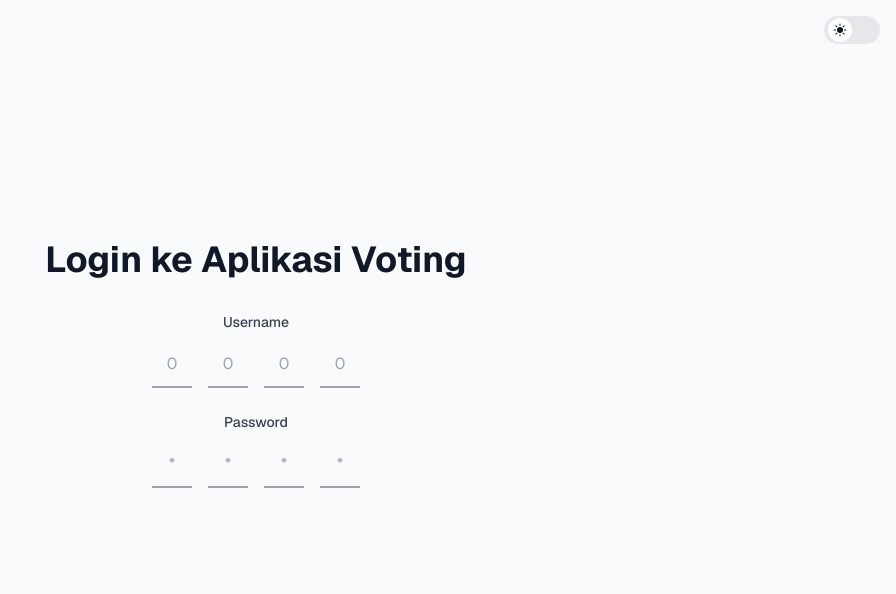
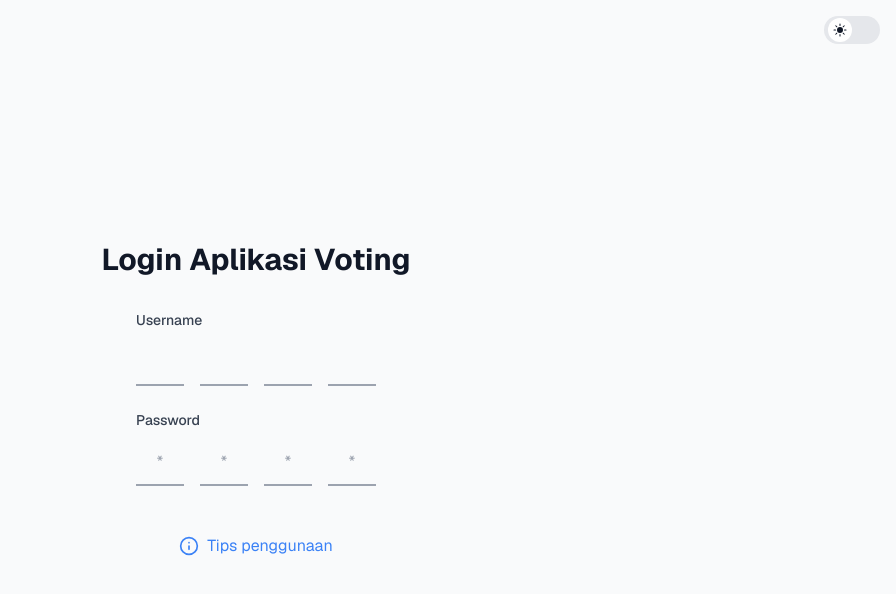
Before and after one commit to andikyudo/input-app2024.app, a Next.js app: page / in a window 1280 px wide. Shown: the top 594 px of the page, without its empty margins (384-1280 px from the left). Built offline with nearby package versions, Linux system fonts and the light colour scheme.

Commit message:
Login Page with ToolTip and WA number Oke

```diff
--- a/src/app/page.tsx
+++ b/src/app/page.tsx
@@ -1,12 +1,20 @@
 "use client";
 
-import { useState, useRef, useEffect } from "react";
+import React, { useState, useRef, useEffect } from "react";
 import { useRouter } from "next/navigation";
-import { ThemeProvider } from "next-themes";
 import { authenticateUser } from "../utils/authData";
 import ToggleSwitch from "../components/ToggleSwitch";
+import { Info, AlertCircle } from "lucide-react";
 
-const NumericInput = ({ value, onChange, placeholder, label }) => {
+const NumericInput = ({
+	value,
+	onChange,
+	placeholder,
+	label,
+	onComplete,
+	onBackspace,
+	inputRef,
+}) => {
 	const inputRefs = useRef([]);
 
 	useEffect(() => {
@@ -22,6 +30,8 @@ const NumericInput = ({ value, onChange, placeholder, label }) => {
 
 			if (inputValue && index < 3) {
 				inputRefs.current[index + 1].focus();
+			} else if (index === 3 && inputValue) {
+				onComplete();
 			}
 		}
 	};
@@ -29,25 +39,30 @@ const NumericInput = ({ value, onChange, placeholder, label }) => {
 	const handleKeyDown = (index, e) => {
 		if (e.key === "Backspace" && !value[index] && index > 0) {
 			inputRefs.current[index - 1].focus();
+		} else if (e.key === "Backspace" && index === 0 && !value[0]) {
+			onBackspace();
 		}
 	};
 
 	return (
-		<div className='mb-6'>
-			<label className='block text-sm font-medium text-gray-700 dark:text-gray-300 mb-2'>
+		<div className='mb-6 w-full'>
+			<label className='block text-sm font-medium text-gray-700 dark:text-gray-300 mb-2 text-left'>
 				{label}
 			</label>
-			<div className='flex justify-center space-x-4 px-4'>
+			<div className='flex justify-center space-x-4'>
 				{[0, 1, 2, 3].map((index) => (
 					<div key={index} className='relative'>
 						<input
-							ref={(el) => (inputRefs.current[index] = el)}
+							ref={(el) => {
+								inputRefs.current[index] = el;
+								if (index === 0) inputRef.current = el;
+							}}
 							type='text'
 							maxLength={1}
 							value={value[index] || ""}
 							onChange={(e) => handleChange(index, e)}
 							onKeyDown={(e) => handleKeyDown(index, e)}
-							className='w-10 h-12 text-center bg-transparent border-b-2 border-gray-400 dark:border-gray-600 focus:border-blue-500 focus:outline-none text-xl text-gray-900 dark:text-white'
+							className='w-12 h-12 text-center bg-transparent border-b-2 border-gray-400 dark:border-gray-600 focus:border-blue-500 focus:outline-none text-xl text-gray-900 dark:text-white'
 						/>
 						{!value[index] && (
 							<span className='absolute inset-0 flex items-center justify-center text-gray-400 dark:text-gray-600 pointer-events-none'>
@@ -65,7 +80,10 @@ function LoginPage() {
 	const [username, setUsername] = useState("");
 	const [password, setPassword] = useState("");
 	const [error, setError] = useState("");
+	const [showTooltip, setShowTooltip] = useState(false);
 	const router = useRouter();
+	const usernameInputRef = useRef(null);
+	const passwordInputRef = useRef(null);
 
 	useEffect(() => {
 		if (username.length === 4 && password.length === 4) {
@@ -76,58 +94,98 @@ function LoginPage() {
 				router.push("/input");
 			} else {
 				setError("Username atau password salah");
-				setTimeout(() => setError(""), 3000);
 			}
 		}
 	}, [username, password, router]);
 
 	useEffect(() => {
-		if (error) {
-			const timer = setTimeout(() => setError(""), 3000);
-			return () => clearTimeout(timer);
+		if (error && (username.length < 4 || password.length < 4)) {
+			setError("");
 		}
-	}, [error]);
+	}, [username, password, error]);
+
+	const handleUsernameComplete = () => {
+		passwordInputRef.current?.focus();
+	};
+
+	const handlePasswordBackspace = () => {
+		usernameInputRef.current?.focus();
+	};
 
 	return (
-		<div className='flex flex-col min-h-screen items-center justify-center bg-gray-50 dark:bg-gray-900 transition-colors duration-300'>
+		<div className='flex flex-col min-h-screen items-center justify-center bg-gray-50 dark:bg-gray-900 transition-colors duration-300 relative'>
 			<div className='absolute top-4 right-4'>
 				<ToggleSwitch />
 			</div>
-			<main className='flex w-full flex-1 flex-col items-center justify-center px-4 sm:px-20 text-center'>
-				<h1 className='text-4xl font-bold mb-8 text-gray-900 dark:text-white'>
-					Login ke Aplikasi Voting
+			<div className='w-full max-w-md px-4 sm:px-6 lg:px-8'>
+				<h1 className='text-3xl font-bold mb-8 text-gray-900 dark:text-white text-center'>
+					Login Aplikasi Voting
 				</h1>
 
-				<div className='w-full max-w-xs'>
+				<div className='space-y-6 px-4 '>
+					<div className='px-14'>
 						<NumericInput
 							value={username}
 							onChange={setUsername}
-						placeholder='0000'
+							placeholder=''
 							label='Username'
+							onComplete={handleUsernameComplete}
+							onBackspace={() => {}}
+							inputRef={usernameInputRef}
 						/>
+					</div>
+					<div className='px-14 '>
 						<NumericInput
 							value={password}
 							onChange={setPassword}
 							placeholder='****'
 							label='Password'
+							onComplete={() => {}}
+							onBackspace={handlePasswordBackspace}
+							inputRef={passwordInputRef}
 						/>
-					<div className='relative h-12 mt-6'>
 						{error && (
-							<div
-								className='absolute w-full transform transition-all duration-300 ease-in-out'
-								style={{
-									top: error ? "0" : "-100%",
-									opacity: error ? "1" : "0",
-								}}
+							<div className='bg-red-100 border border-red-400 text-red-700 px-3 py-2 rounded relative'>
+								<div className='flex items-center justify-between'>
+									<div className='flex items-center'>
+										<AlertCircle className='h-4 w-4 mr-2 flex-shrink-0' />
+										<p className='text-xs'>{error}</p>
+									</div>
+									<button
+										onClick={() =>
+											window.open("https://wa.me/+6281234567890", "_blank")
+										}
+										className='text-xs text-red-600 hover:text-red-800 underline ml-2'
 									>
-								<div className='bg-red-500 text-white py-3 px-4 rounded-md'>
-									{error}
+										Hubungi Admin
+									</button>
 								</div>
 							</div>
 						)}
 					</div>
 				</div>
-			</main>
+
+				<div className='mt-12 text-center'>
+					<button
+						onClick={() => setShowTooltip(!showTooltip)}
+						className='text-blue-500 hover:text-blue-600 flex items-center justify-center mx-auto'
+					>
+						<Info size={20} className='mr-2' />
+						Tips penggunaan
+					</button>
+				</div>
+			</div>
+
+			{showTooltip && (
+				<div className='fixed bottom-4 left-4 right-4 p-4 bg-white dark:bg-gray-800 shadow-lg rounded-lg max-w-sm mx-auto'>
+					<p className='text-sm text-gray-600 dark:text-gray-300 text-center'>
+						Untuk efisiensi gunakan browser Chrome di HP anda (download jika
+						belum ada), kemudian klik tanda titik 3 di sudut kanan atas,
+						kemudian pilih "Tambahkan ke Layar Utama/Desktop", selanjutnya
+						aplikasi akan berada di layar utama HP anda.
+					</p>
+				</div>
+			)}
 		</div>
 	);
 }
```
Lines whose indentation alone changed are shown as unchanged.
